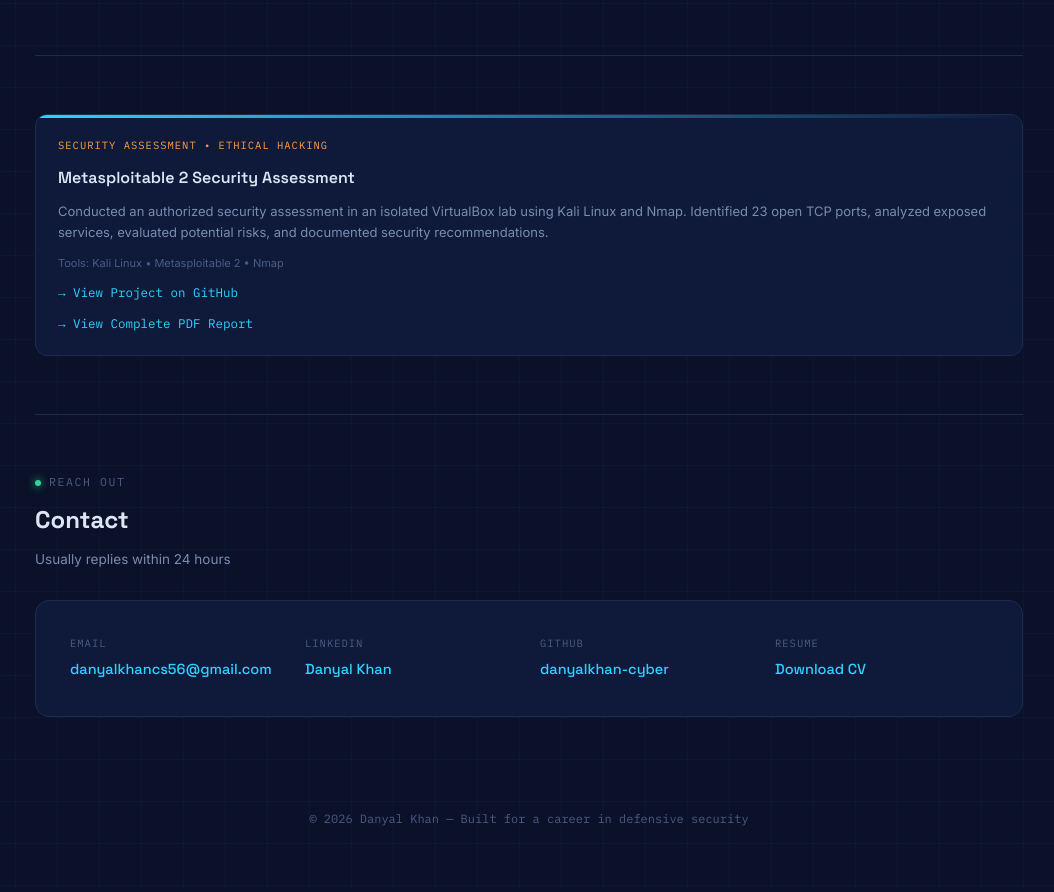
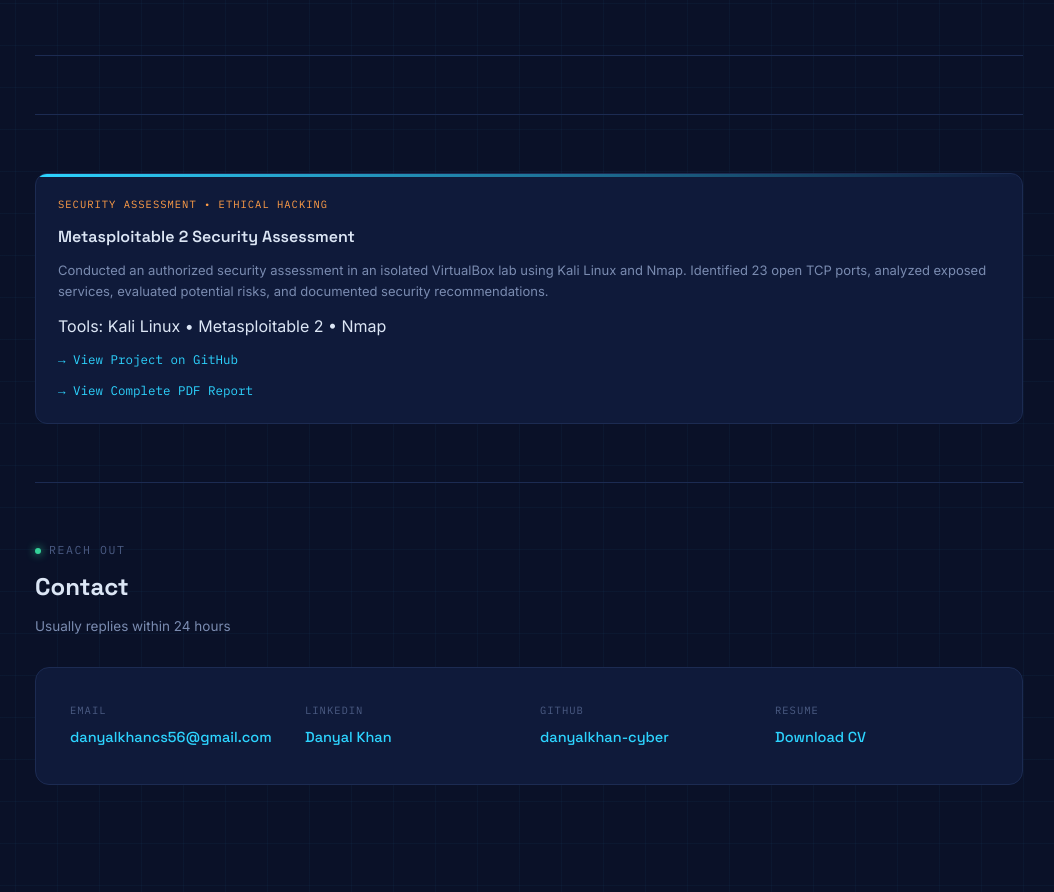
Before and after one commit to danyalkhan-cyber/My-Portfolio, a plain HTML site: page My Professional-portfolio.html in a window 1280 px wide. Shown: the part 2895-3787 px from the top of the page, without its empty margins (111-1165 px from the left). Drawn offline with Linux system fonts and the light colour scheme.

Commit message:
Enhance project details for Metasploitable 2 assessment
Updated the project section to include detailed descriptions, tools used, and links to GitHub and PDF reports for the Metasploitable 2 Security Assessment.

```diff
--- a/My Professional-portfolio.html
+++ b/My Professional-portfolio.html
@@ -378,25 +378,33 @@
 
   <section id="projects">
 
+
+<section id="projects">
+
   <div class="proj-card">
     <div class="proj-tag">Security Assessment • Ethical Hacking</div>
+
     <div class="proj-title">
       Metasploitable 2 Security Assessment
     </div>
+
     <div class="proj-desc">
       Conducted an authorized security assessment in an isolated
       VirtualBox lab using Kali Linux and Nmap. Identified 23 open
       TCP ports, analyzed exposed services, evaluated potential risks,
       and documented security recommendations.
     </div>
-  <div class="placeholder-note">
+
+    <div class="proj-tools">
       Tools: Kali Linux • Metasploitable 2 • Nmap
     </div>
+
     <a class="proj-link"
        href="https://github.com/danyalkhan-cyber/Ethical-Hacking-Project"
        target="_blank" rel="noopener noreferrer">
       → View Project on GitHub
     </a>
+
     <a class="proj-link"
        href="https://github.com/danyalkhan-cyber/Ethical-Hacking-Project/blob/main/reports/Metasploitable2_Project_Report_With_Screenshots.pdf"
        target="_blank" rel="noopener noreferrer">
@@ -405,6 +413,7 @@
   </div>
 
 </section>
+
 
   <section id="contact">
     <div class="label"><span class="dot"></span>Reach Out</div>
```
Lines whose indentation alone changed are shown as unchanged.
